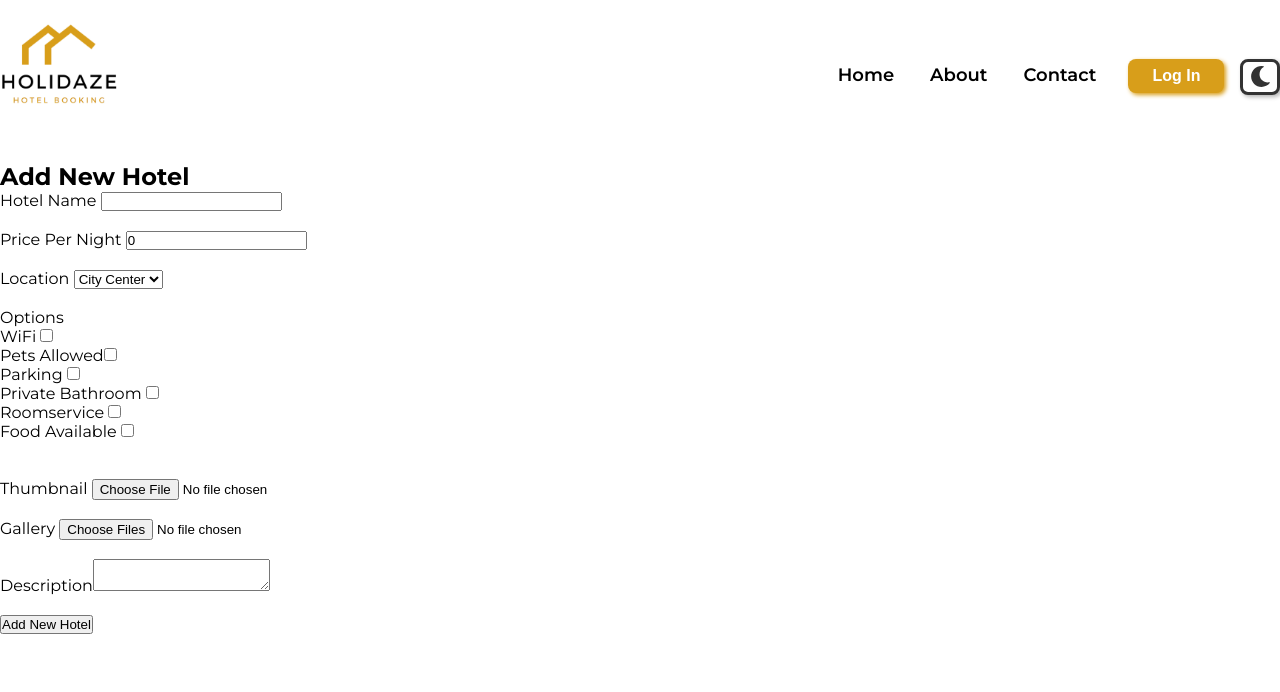
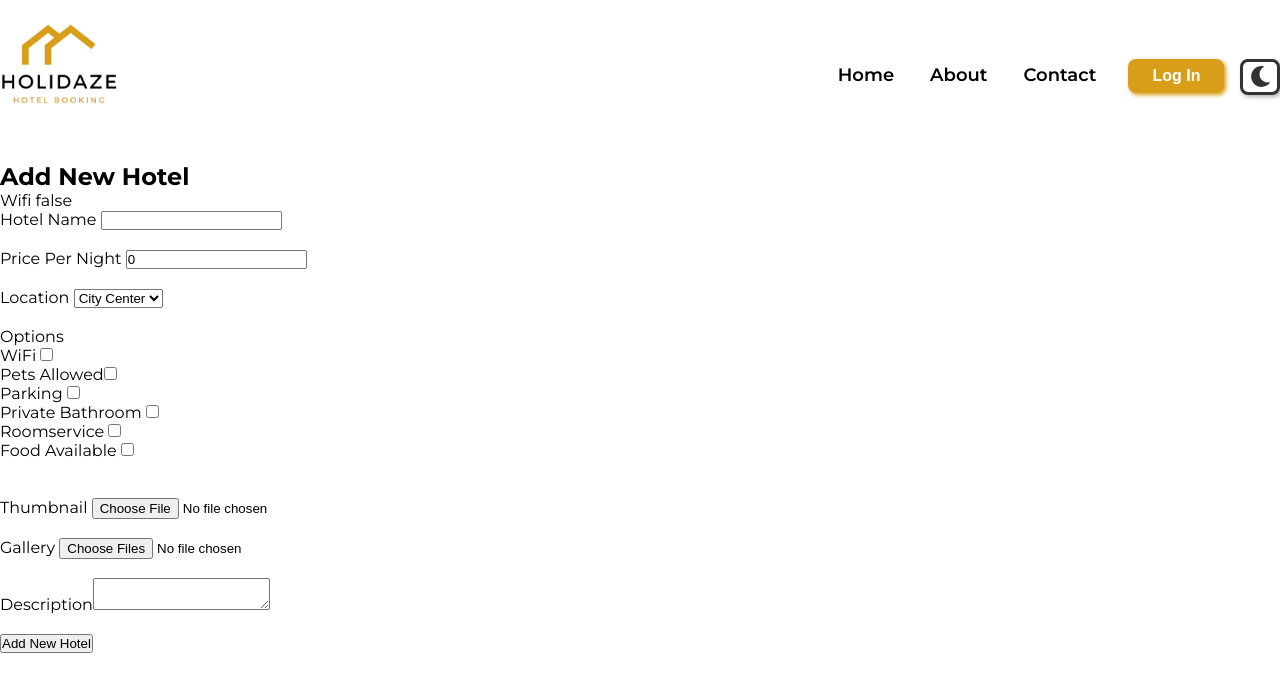
Before and after one commit to tiberiutabara/Holidaze, a React (Create React App) app: page /owner in a window 1280 px wide. Shown: the top 692 px of the page. Built offline with nearby package versions, Linux system fonts and the light colour scheme; the HTML template or start-up script is replaced by a standard one.

Commit message:
form success

```diff
--- a/src/components/RegisterHotel.jsx
+++ b/src/components/RegisterHotel.jsx
@@ -1,3 +1,4 @@
+import { useEffect } from 'react'
 import { useState } from 'react'
 
 function RegisterHotel() {
@@ -7,32 +8,73 @@ function RegisterHotel() {
     const [thumbnail, setThumbnail] = useState(null)
     const [gallery, setGallery] = useState(null)
     const [description, setDescription] = useState("")
-    const [wifi, setWifi] = useState(null)
-    const [pets, setPets] = useState(null)
-    const [parking, setParking] = useState(null)
-    const [bathroom, setBathroom] = useState(null)
-    const [roomservice, setRoomservice] = useState(null)
-    const [food, setFood] = useState(null)
+    const [wifi, setWifi] = useState(false)
+    const [pets, setPets] = useState(false)
+    const [parking, setParking] = useState(false)
+    const [bathroom, setBathroom] = useState(false)
+    const [roomservice, setRoomservice] = useState(false)
+    const [food, setFood] = useState(false)
 
-    const handleSubmit = (e) => {
+    const onSubmit = (e) => {
         e.preventDefault()
 
-        console.log(thumbnail, gallery)
+        async function addHotel(){
+
+            const formData = new FormData()
+
+            // data from form
+
+            const data = {
+                Title: title,
+                Area: area,
+                Description: description,
+                Price: price,
+                WiFi: wifi,
+                Pets: pets,
+                Parking: parking,
+                Bathroom: bathroom,
+                Roomservice: roomservice,
+                Food: food,
+            }
+
+            formData.set('data', JSON.stringify(data))
+
+            // thumbnail
+            formData.append('files.Thumbnail', thumbnail)
+
+            // gallery
+            for (let i = 0; i < gallery.length; i++){
+                formData.append('files.Gallery', gallery[i])
+            }
+
+            const add = await fetch("http://localhost:1337/api/hotels", {
+                method: "POST",
+                headers: {},
+                body: formData,
+            })
+
+            const addResponse = await add.json()
+            console.log(addResponse)
+        }
+
+        addHotel()
     }
 
   return (
     <div>
         <h2>Add New Hotel</h2>
 
-        <form onSubmit={handleSubmit}>
+        {!wifi ? <p>Wifi false</p> : <p>Wifi true</p>}
+
+        <form onSubmit={onSubmit}>
             <label> <span> Hotel Name </span>
-                <input type='text' value={title} onChange={(e) => setTitle(e.target.value)} />
+                <input type='text' value={title} name="Title" onChange={(e) => setTitle(e.target.value)} />
             </label>
 
             <br /> <br />
 
             <label> <span> Price Per Night </span>
-                <input type='text' value={price} onChange={(e) => setPrice(e.target.value)}  />
+                <input type='text' value={price} name="Price" onChange={(e) => setPrice(e.target.value)}  />
             </label>
 
             <br /> <br />
@@ -41,6 +83,7 @@ function RegisterHotel() {
                 <select
                     value={area}
                     onChange={(e) => setArea(e.target.value)}
+                    name="Area"
                 >
                     <option value="City Center">City Center</option>
                     <option value="Urban">Urban</option>
@@ -53,40 +96,40 @@ function RegisterHotel() {
             <div> <span> Options </span> <br />
 
                 <label> <span> WiFi </span>
-                    <input type="checkbox" onChange={(e) => setWifi(e.target.value)} />
+                    <input type="checkbox" name="WiFi" onChange={() => setWifi(!wifi)} />
                 </label> <br />
 
                 <label> <span> Pets Allowed</span>
-                    <input type="checkbox" onChange={(e) => setPets(e.target.value)} />
+                    <input type="checkbox" name="Pets" onChange={() => setPets(!pets)} />
                 </label> <br />
 
                 <label> <span> Parking </span>
-                    <input type="checkbox" onChange={(e) => setParking(e.target.value)} />
+                    <input type="checkbox" name="Parking" onChange={() => setParking(!parking)} />
                 </label> <br />
 
                 <label> <span> Private Bathroom </span>
-                    <input type="checkbox" onChange={(e) => setBathroom(e.target.value)} />
+                    <input type="checkbox" name="Bathroom" onChange={() => setBathroom(!bathroom)} />
                 </label> <br />
 
                 <label> <span> Roomservice </span>
-                    <input type="checkbox" onChange={(e) => setRoomservice(e.target.value)} />
+                    <input type="checkbox" name="Roomservice" onChange={() => setRoomservice(!roomservice)} />
                 </label> <br />
 
                 <label> <span> Food Available </span>
-                    <input type="checkbox" onChange={(e) => setFood(e.target.value)}/>
+                    <input type="checkbox" name="Food" onChange={() => setFood(!food)}/>
                 </label> <br />
             </div>
 
             <br /> <br />
 
             <label> <span> Thumbnail </span>
-                <input type='file' accept="image/*" onChange={(e) => setThumbnail(e.target.files[0])}/>
+                <input type='file' accept="image/*" name="Thumbnail" onChange={(e) => setThumbnail(e.target.files[0])}/>
             </label>
 
             <br /> <br />
 
             <label> <span> Gallery </span>
-                <input type='file' accept="image/*" multiple="multiple" onChange={(e) => setGallery(e.target.files)}/>
+                <input type='file' accept="image/*" name="Gallery" multiple="multiple" onChange={(e) => setGallery(e.target.files)}/>
             </label>
 
             <br /> <br />
@@ -95,7 +138,7 @@ function RegisterHotel() {
             {" "}
             <span> Description</span>
             <textarea
-                value={description} onChange={(e) => setDescription(e.target.value)}
+                value={description} name="Description" onChange={(e) => setDescription(e.target.value)}
             ></textarea>
             </label>
 
--- a/src/pages/Contact.jsx
+++ b/src/pages/Contact.jsx
@@ -37,11 +37,11 @@ export default function Contact() {
           "Content-Type": "application/json",
         },
         body: JSON.stringify({ data: messageContent }),
-      });
+      })
 
-      const addResponse = await add.json();
+      const addResponse = await add.json()
 
-      console.log(addResponse);
+      console.log(addResponse)
     }
 
     addMessage();
```
